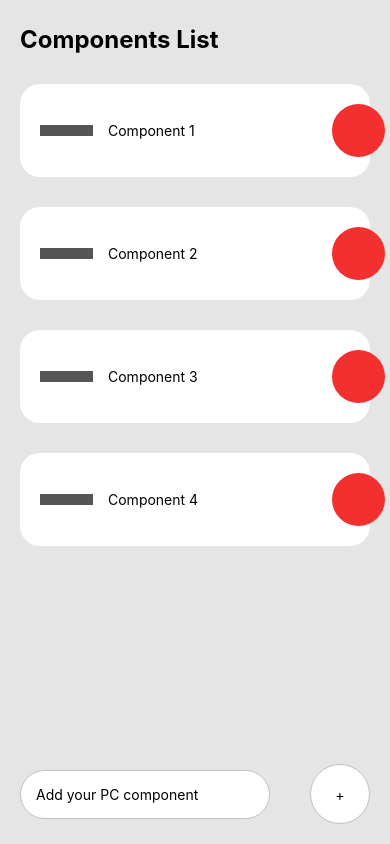
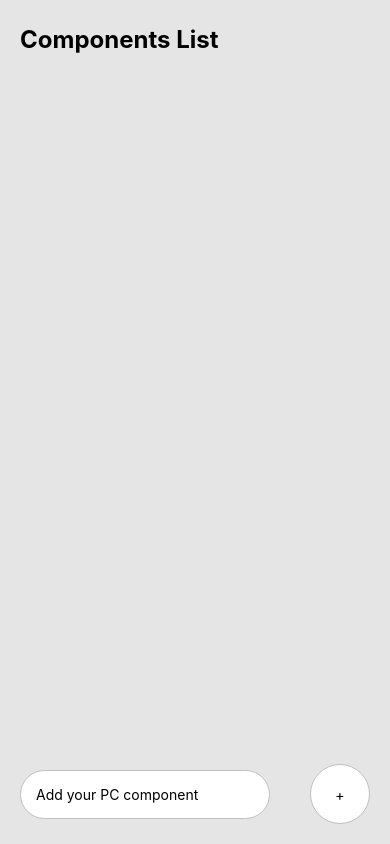
Before and after one commit to SodoTeo/Compo-List, a React Native app: screen / in a window 390 px wide. Built offline with nearby package versions, Linux system fonts and the light colour scheme.

Commit message:
feat: state added for data

```diff
--- a/App.js
+++ b/App.js
@@ -5,9 +5,11 @@ import Item, { Task } from './components/Item';
 
 export default function App() {
   const [item, setItem] = useState();
+  const [itemItems, setItemItems] = useState([]);
 
   const handleAddItem = ()=> {
-    console.log(item);
+    setItemItems([...itemItems,item])
+    setItem(null);
   }
 
   return (
@@ -17,10 +19,12 @@ export default function App() {
         <Text style={styles.sectionTitle}>Components List</Text>
         <View style={styles.items}>
           {/* Here will go the components*/}
-          <Item text={'Component 1'}/>
-          <Item text={'Component 2'}/>
-          <Item text={'Component 3'}/>
-          <Item text={'Component 4'}/>
+          {
+            itemItems.map((item, index) => {
+              return <Item key={index} text ={item} />
+            })
+          }
+
         </View>
 
       </View>
```
